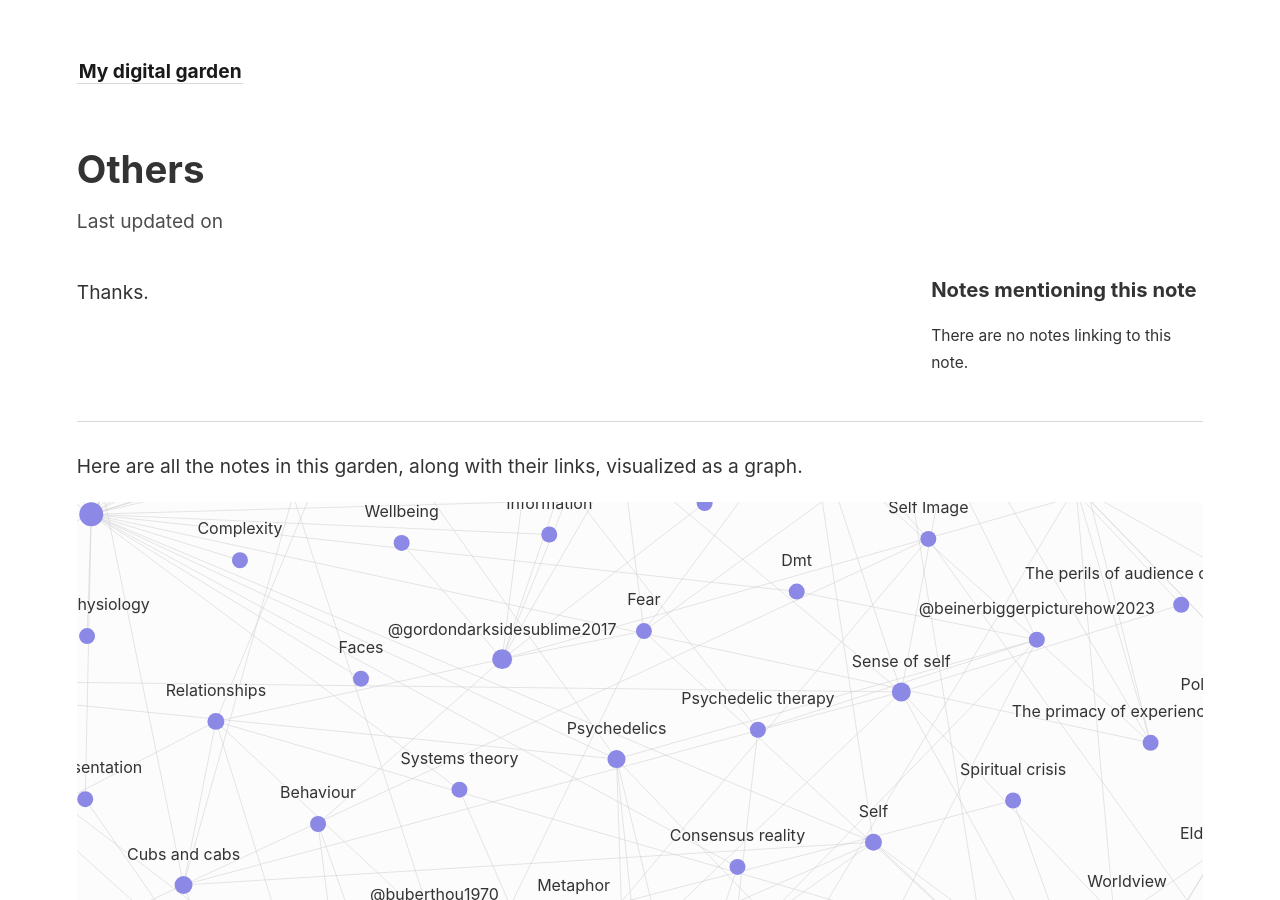
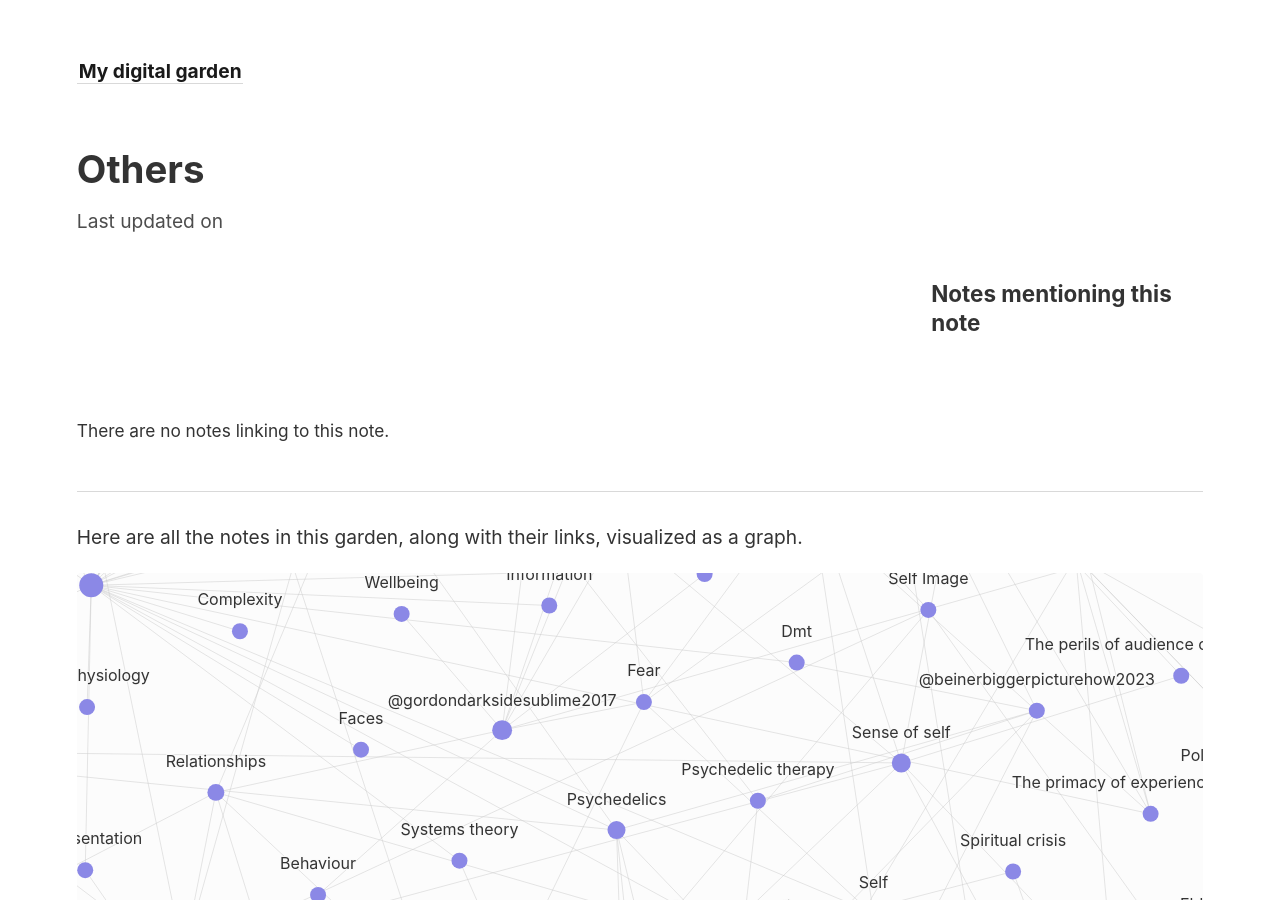
Before and after one commit to jameswjesso/mydigitalgarden, a Jekyll site: the page built from _notes/Tags/others.md, in a window 1280 px wide and 900 px high. Built offline with Jekyll 4.4.1, drawn with Linux system fonts in a browser that asks for light colours.

Commit message:
Update note.html

```diff
--- a/_layouts/note.html
+++ b/_layouts/note.html
@@ -14,10 +14,8 @@ layout: default
   <div id="notes-entry-container">
     <content>
       {{ content }}
-      <p>Thanks.</p>
     </content>
 
-    <side style="font-size: 0.9em">
       <h3 style="margin-bottom: 1em">Notes mentioning this note</h3>
       {% if page.backlinks.size > 0 %}
       <div style="display: grid; grid-gap: 1em; grid-template-columns: repeat(1fr);">
```
